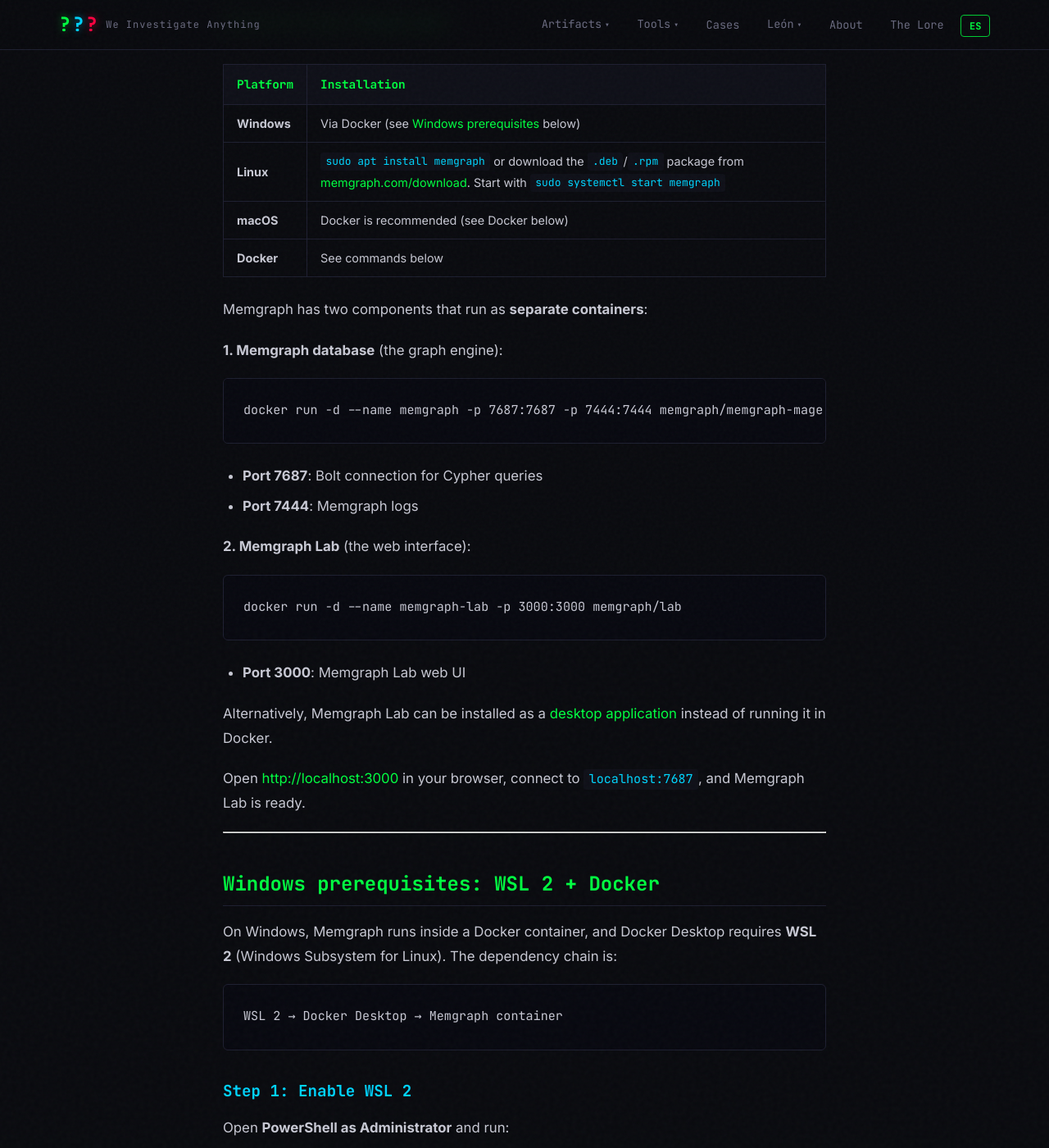
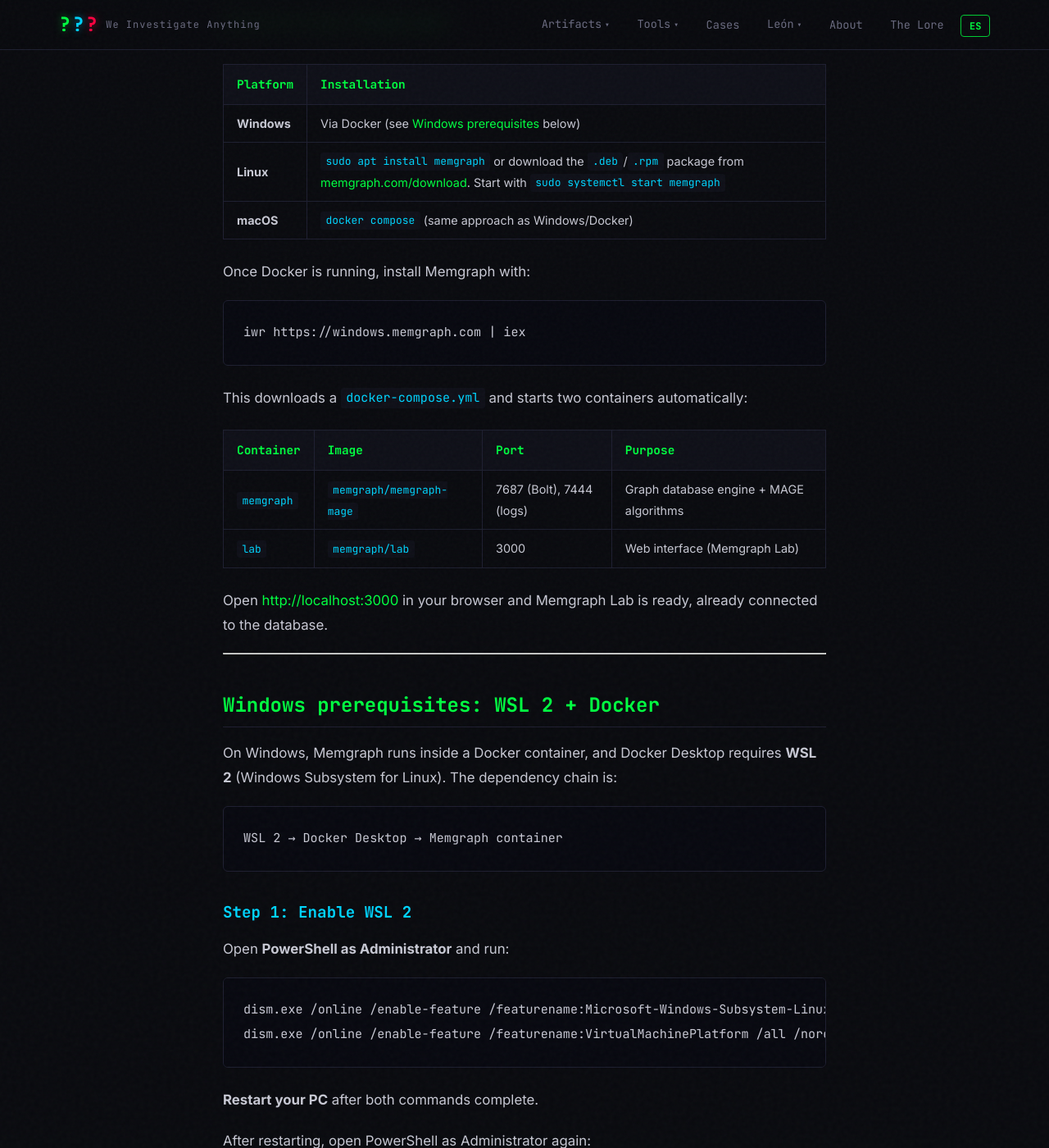
Before and after one commit to jupyterj0nes/jupyterj0nes.github.io, a Jekyll site: the page built from _posts/en/2026-04-07-memgraph-visualization.md, in a window 1280 px wide and 1400 px high, scrolled down 1086 px. Shown: the whole window at 82% size. Built offline with Jekyll 4.4.1, drawn with Linux system fonts in a browser that asks for light colours; comment, search, counter and statistics services are not loaded; some of the changed text lies outside the part shown.

Commit message:
Use official Memgraph Windows installer (iwr windows.memgraph.com)
Replace manual docker run commands with the official one-liner that
handles docker-compose setup for both memgraph-mage and memgraph/lab.

````diff
--- a/_posts/en/2026-04-07-memgraph-visualization.md
+++ b/_posts/en/2026-04-07-memgraph-visualization.md
@@ -36,31 +36,22 @@
 |----------|-------------|
 | **Windows** | Via Docker (see [Windows prerequisites](#windows-prerequisites-wsl-2--docker) below) |
 | **Linux** | `sudo apt install memgraph` or download the `.deb`/`.rpm` package from [memgraph.com/download](https://memgraph.com/download). Start with `sudo systemctl start memgraph` |
-| **macOS** | Docker is recommended (see Docker below) |
-| **Docker** | See commands below |
+| **macOS** | `docker compose` (same approach as Windows/Docker) |
 
-Memgraph has two components that run as **separate containers**:
+Once Docker is running, install Memgraph with:
 
-**1. Memgraph database** (the graph engine):
-
-```bash
-docker run -d --name memgraph -p 7687:7687 -p 7444:7444 memgraph/memgraph-mage
+```powershell
+iwr https://windows.memgraph.com | iex
 ```
 
-- **Port 7687**: Bolt connection for Cypher queries
-- **Port 7444**: Memgraph logs
+This downloads a `docker-compose.yml` and starts two containers automatically:
 
-**2. Memgraph Lab** (the web interface):
+| Container | Image | Port | Purpose |
+|-----------|-------|------|---------|
+| `memgraph` | `memgraph/memgraph-mage` | 7687 (Bolt), 7444 (logs) | Graph database engine + MAGE algorithms |
+| `lab` | `memgraph/lab` | 3000 | Web interface (Memgraph Lab) |
 
-```bash
-docker run -d --name memgraph-lab -p 3000:3000 memgraph/lab
-```
-
-- **Port 3000**: Memgraph Lab web UI
-
-Alternatively, Memgraph Lab can be installed as a [desktop application](https://memgraph.com/download) instead of running it in Docker.
-
-Open [http://localhost:3000](http://localhost:3000) in your browser, connect to `localhost:7687`, and Memgraph Lab is ready.
+Open [http://localhost:3000](http://localhost:3000) in your browser and Memgraph Lab is ready, already connected to the database.
 
 ---
 
@@ -100,16 +91,17 @@
 3. Restart your PC if prompted
 4. Launch Docker Desktop — confirm "Engine running" appears in green at the bottom left
 
-### Step 3: Run Memgraph
+### Step 3: Install and run Memgraph
 
-Start the database and the web interface as two separate containers:
+With Docker Desktop running, open PowerShell and execute:
 
 ```powershell
-docker run -d --name memgraph -p 7687:7687 -p 7444:7444 memgraph/memgraph-mage
-docker run -d --name memgraph-lab -p 3000:3000 memgraph/lab
+iwr https://windows.memgraph.com | iex
 ```
 
-Open [http://localhost:3000](http://localhost:3000), connect to `localhost:7687`, and Memgraph Lab is ready.
+This downloads a `docker-compose.yml` and starts two containers: the Memgraph database (`memgraph/memgraph-mage`) and the web interface (`memgraph/lab`).
+
+Open [http://localhost:3000](http://localhost:3000) and Memgraph Lab is ready, already connected to the database.
 
 <details>
 <summary><strong>Troubleshooting WSL / Docker</strong></summary>
````
Also changed, not shown: _posts/es/2026-04-07-memgraph-visualization.md (+16 -24 lines).
